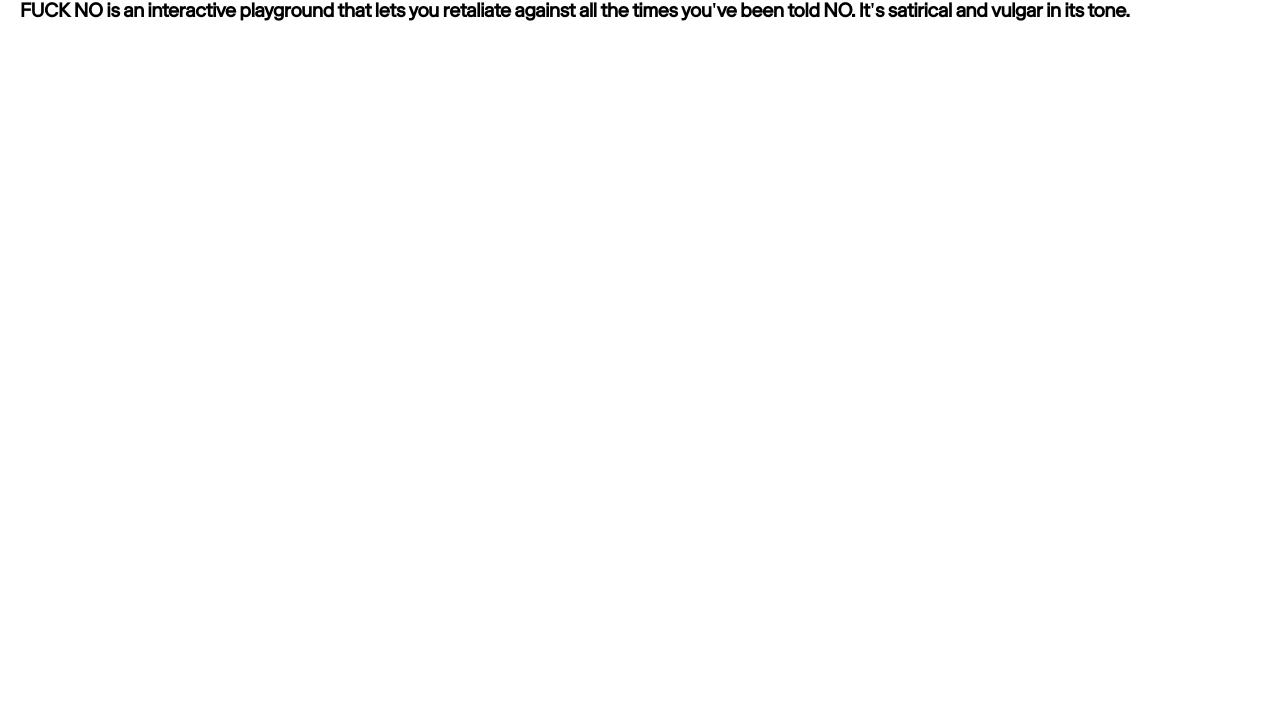
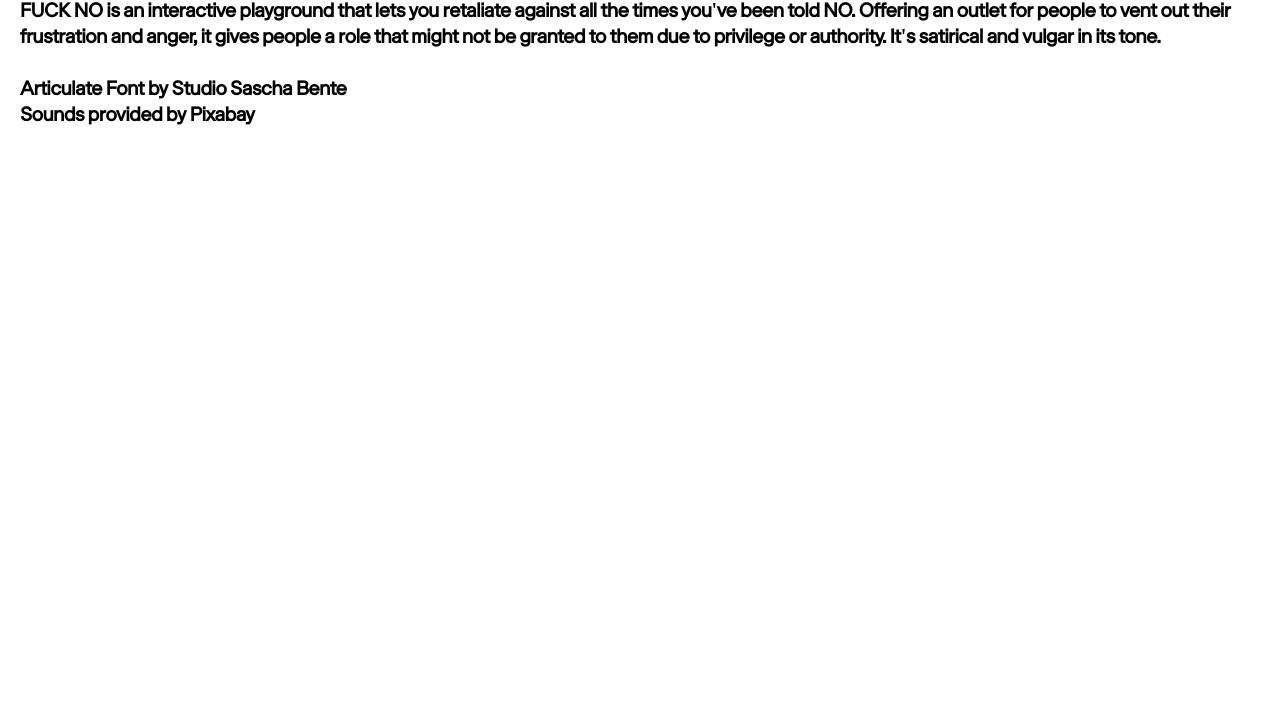
Before and after one commit to gab333t/fuckno, a plain HTML site: page about.html in a window 1280 px wide. Shown: the part 73-800 px from the top of the page. Drawn offline with Linux system fonts and the light colour scheme.

Commit message:
Push to origin
IS THIS THING ON

```diff
--- a/about.html
+++ b/about.html
@@ -15,7 +15,10 @@
         </nav>
     </div>
 
-    <h2 class="body-text">FUCK NO is an interactive playground that lets you retaliate against all the times you've been told NO. It's satirical and vulgar in its tone.</h2>
+    <h2 class="body-text">FUCK NO is an interactive playground that lets you retaliate against all the times you've been told NO.
+        Offering an outlet for people to vent out their frustration and anger, it gives people a role that might not be granted to them due to privilege or authority. It's satirical and vulgar in its tone.</h2>
+
+    <h2 class="body-text"><br>Articulate Font by Studio Sascha Bente<br>Sounds provided by Pixabay</h2>
 
 
 <script>
```
